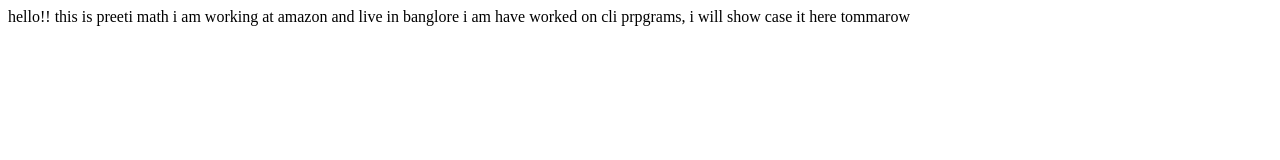
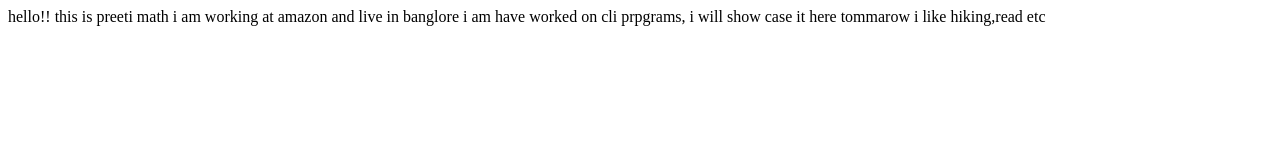
Before and after one commit to preetimath/preetimath.com, a plain HTML site: page index.html in a window 1280 px wide. Drawn offline with Linux system fonts and the light colour scheme.

Commit message:
update- interest

```diff
--- a/index.html
+++ b/index.html
@@ -13,5 +13,7 @@
 
     i am have worked on cli prpgrams, i will show case it here
     tommarow
+
+    i like hiking,read etc
 </body>
 </html>
```
